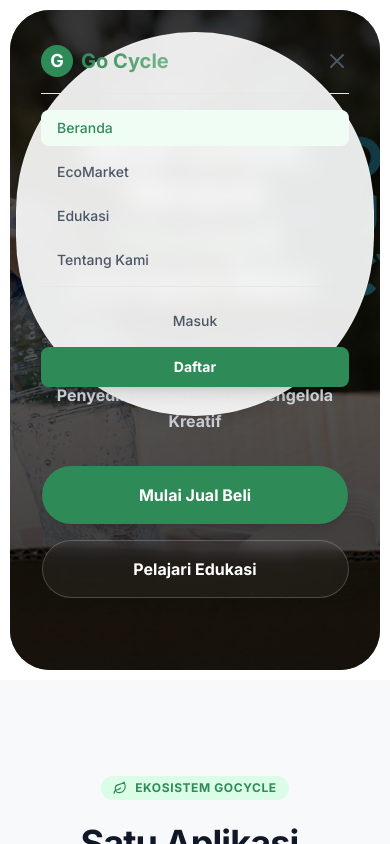
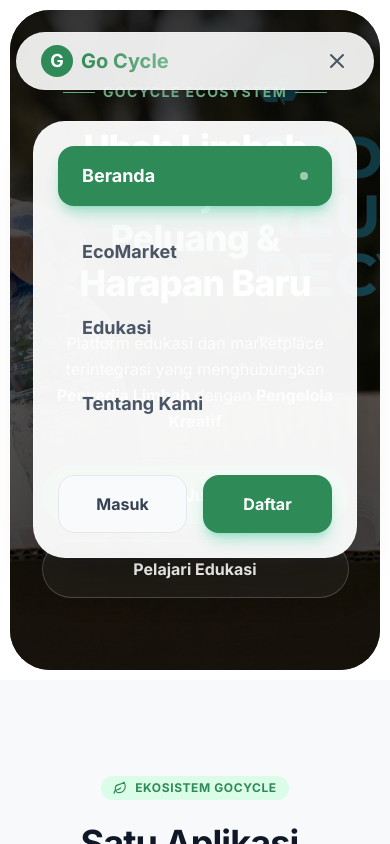
Before and after one commit to Rzaxi/GoCycle, a Next.js app: page / in a window 390 px wide. Both pictures are taken after a click on the button 337 px from the left and 61 px from the top of the page. Shown: the top 844 px of the page. Built offline with nearby package versions, Linux system fonts and the light colour scheme.

Commit message:
fix bug navbar

```diff
--- a/components/layout/Navbar/Navbar.tsx
+++ b/components/layout/Navbar/Navbar.tsx
@@ -3,6 +3,7 @@
 import Link from 'next/link';
 import { usePathname } from 'next/navigation';
 import { useState, useEffect } from 'react';
+import { motion, AnimatePresence } from 'motion/react';
 
 const Navbar = () => {
     const pathname = usePathname();
@@ -112,47 +113,67 @@
                     </div>
                 </div>
 
-                {/* Mobile Menu Dropdown */}
+                {/* Mobile Menu Overlay - Modern & Full Screen */}
+                <AnimatePresence>
                     {isMobileMenuOpen && (
-                    <div className="md:hidden mt-4 pb-4 border-t border-gray-200 pt-4">
-                        <div className="flex flex-col space-y-2">
-                            {navLinks.map((link) => {
+                        <motion.div
+                            initial={{ opacity: 0, y: -20 }}
+                            animate={{ opacity: 1, y: 0 }}
+                            exit={{ opacity: 0, y: -20 }}
+                            transition={{ duration: 0.2 }}
+                            className="absolute top-full left-0 right-0 mt-4 p-4 md:hidden"
+                        >
+                            <div className="bg-white/95 backdrop-blur-xl rounded-[2rem] shadow-2xl border border-white/20 overflow-hidden p-6">
+                                <div className="flex flex-col space-y-4">
+                                    {navLinks.map((link, index) => {
                                         const isActive = pathname === link.href;
                                         return (
+                                            <motion.div
+                                                initial={{ opacity: 0, x: -20 }}
+                                                animate={{ opacity: 1, x: 0 }}
+                                                transition={{ delay: index * 0.1 }}
+                                                key={link.name}
+                                            >
                                                 <Link
-                                        key={link.name}
                                                     href={link.href}
                                                     onClick={() => setIsMobileMenuOpen(false)}
                                                     className={`
-                                            px-4 py-2 rounded-lg text-sm font-medium transition-all duration-200
+                                                        block px-6 py-4 rounded-2xl text-lg font-bold transition-all duration-200 flex items-center justify-between group
                                                         ${isActive
-                                                ? 'text-[#2E8B57] bg-green-50 font-bold'
-                                                : 'text-gray-600 hover:text-[#2E8B57] hover:bg-gray-50'}
+                                                            ? 'text-white bg-[#2E8B57] shadow-lg shadow-emerald-500/30'
+                                                            : 'text-gray-600 hover:bg-gray-50 hover:text-[#2E8B57]'}
                                                     `}
                                                 >
-                                        {link.name}
+                                                    <span>{link.name}</span>
+                                                    {isActive && <div className="w-2 h-2 bg-white rounded-full animate-pulse" />}
                                                 </Link>
+                                            </motion.div>
                                         );
                                     })}
-                            <div className="pt-4 border-t border-gray-200 flex flex-col space-y-2">
+
+                                    <div className="h-px bg-gray-100 my-2" />
+
+                                    <div className="grid grid-cols-2 gap-4 pt-2">
                                         <Link
                                             href="/login"
                                             onClick={() => setIsMobileMenuOpen(false)}
-                                    className="text-gray-600 hover:text-[#2E8B57] font-medium text-sm px-4 py-2 rounded-lg hover:bg-gray-50 transition-colors text-center"
+                                            className="flex items-center justify-center px-6 py-4 rounded-2xl text-gray-700 font-bold bg-gray-50 hover:bg-gray-100 transition-colors border border-gray-200"
                                         >
                                             Masuk
                                         </Link>
                                         <Link
                                             href="/register"
                                             onClick={() => setIsMobileMenuOpen(false)}
-                                    className="bg-[#2E8B57] text-white px-5 py-2.5 rounded-lg text-sm font-bold hover:bg-[#246e45] shadow-lg hover:shadow-green-200 transition-all text-center"
+                                            className="flex items-center justify-center px-6 py-4 rounded-2xl text-white font-bold bg-[#2E8B57] hover:bg-[#246e45] shadow-lg shadow-emerald-500/30 transition-all"
                                         >
                                             Daftar
                                         </Link>
                                     </div>
                                 </div>
                             </div>
+                        </motion.div>
                     )}
+                </AnimatePresence>
             </nav>
         </div>
     );
```
Lines whose indentation alone changed are shown as unchanged.
